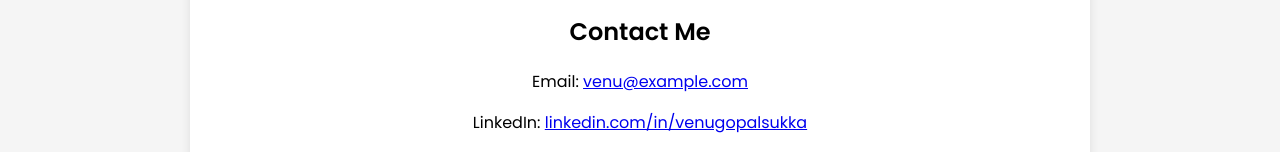
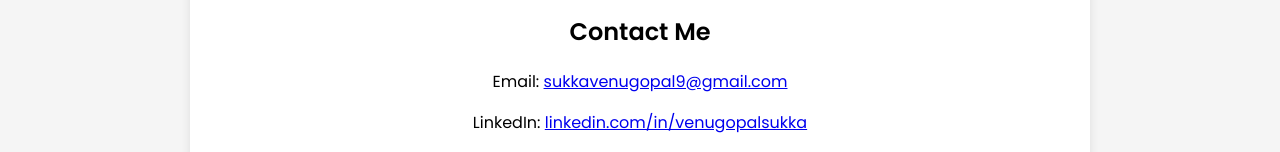
Before and after one commit to Venu-Mars/venu-portfolio, a plain HTML site: page index.html in a window 1280 px wide. Shown: the part 1918-2070 px from the top of the page. Drawn offline with Linux system fonts and the light colour scheme.

Commit message:
Update index.html

```diff
--- a/index.html
+++ b/index.html
@@ -80,7 +80,7 @@
     <!-- Contact Section -->
     <section id="contact">
         <h2>Contact Me</h2>
-        <p>Email: <a href="mailto:sukkavenugopal9@gmail.com">venu@example.com</a></p>
+        <p>Email: <a href="mailto:sukkavenugopal9@gmail.com">sukkavenugopal9@gmail.com</a></p>
         <p>LinkedIn: <a href="https://www.linkedin.com/in/venugopal-sukka-mars/">linkedin.com/in/venugopalsukka</a></p>
         <p>GitHub: <a href="https://github.com/venugopalsukka">github.com/venugopalsukka</a></p>
     </section>
```
